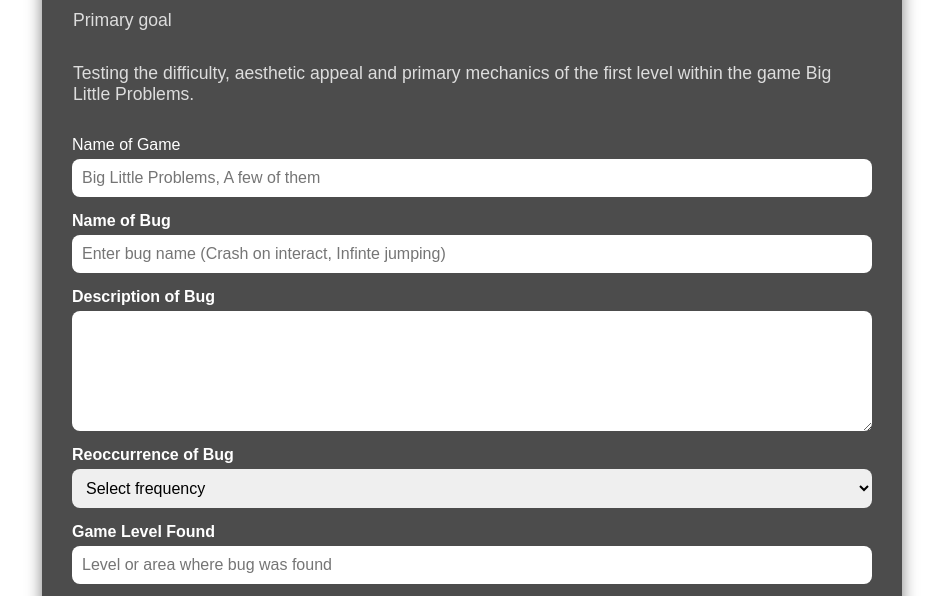
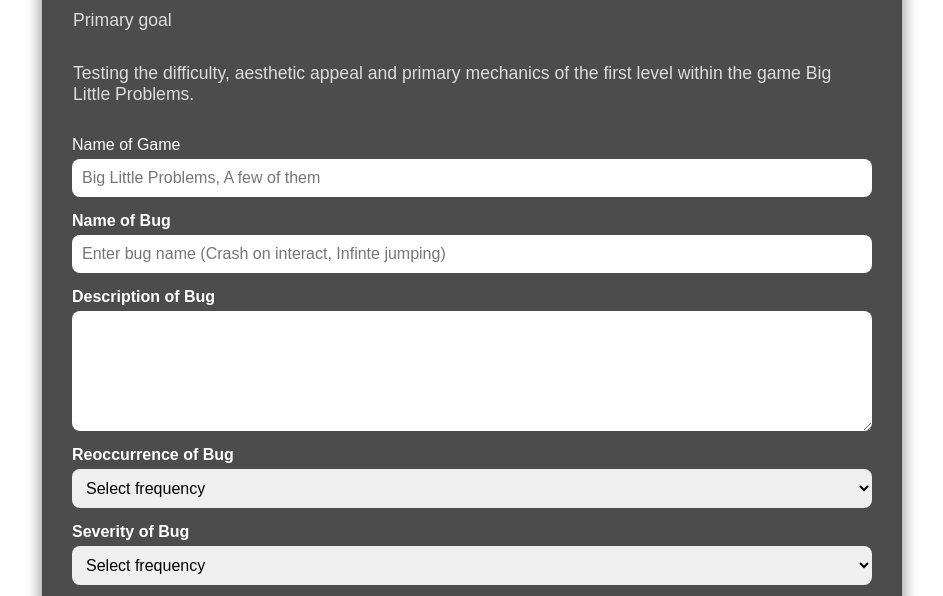
Before and after one commit to Maullick2122/Bug_Report, a plain HTML site: page index.html in a window 1280 px wide. Shown: the part 159-755 px from the top of the page, without its empty margins (168-1111 px from the left). Drawn offline with Linux system fonts and the light colour scheme.

Commit message:
Update index.html

```diff
--- a/index.html
+++ b/index.html
@@ -65,6 +65,28 @@
 
       </select>
 
+      <label for="reoccurrence">Severity of Bug
+      </label>
+
+      <select id="reoccurrence" name="reoccurrence">
+
+        <option value="">Select frequency
+        </option>
+
+        <option value="always">High
+        </option>
+
+        <option value="often">Medium
+        </option>
+
+        <option value="sometimes">Low
+        </option>
+
+        <option value="rarely">Negligible
+        </option>
+
+      </select>
+
       <label for="gameLevel">Game Level Found</label>
       <input type="text" id="gameLevel" name="gameLevel" placeholder="Level or area where bug was found">
 
```
